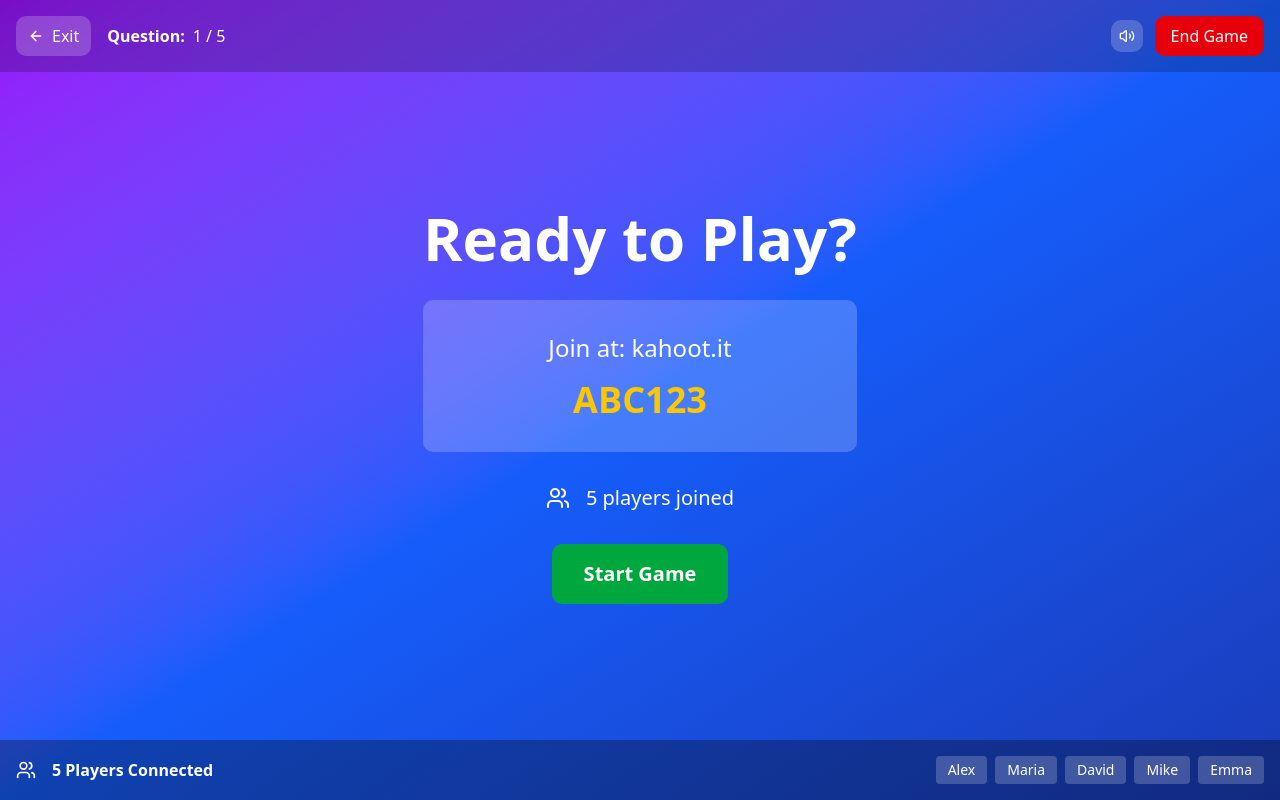
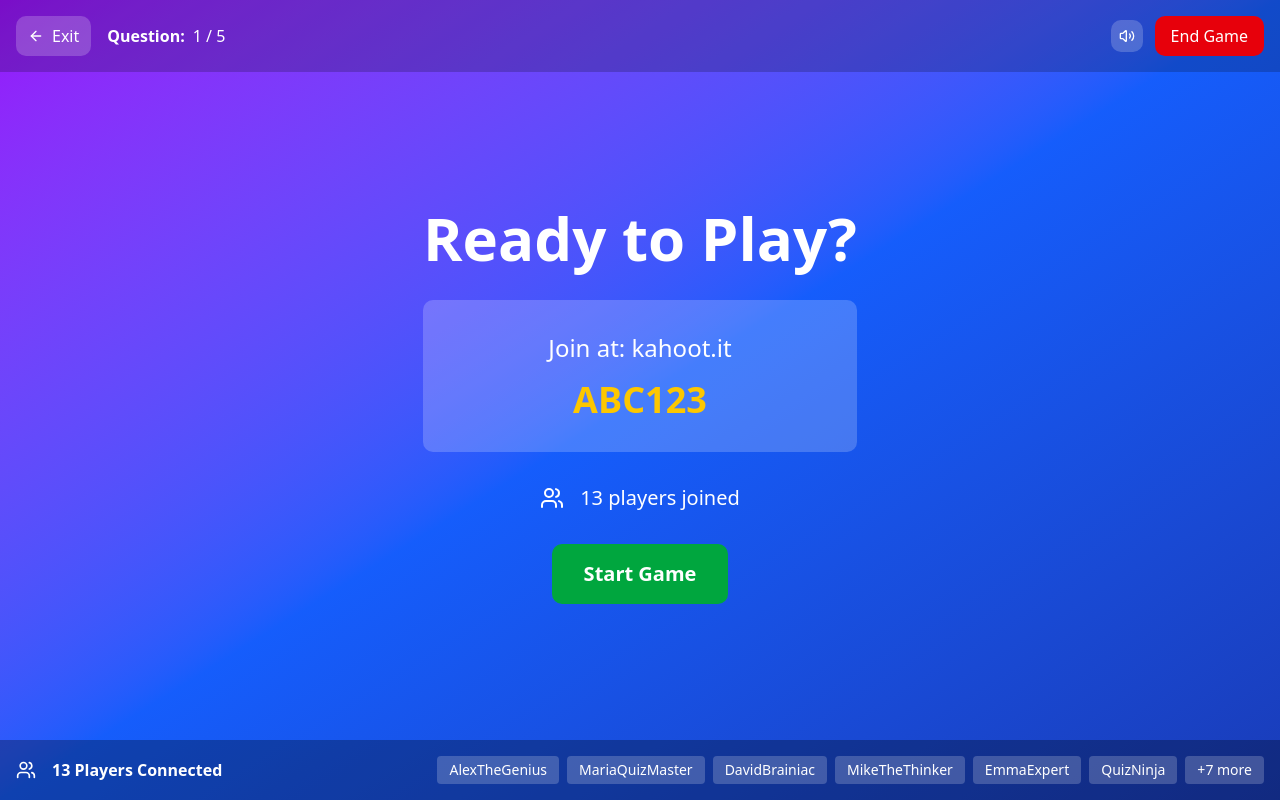
Before and after one commit to nguyenhieutrung97/kahoot, a Next.js app: page /admin/question/1/play in a window 1280 px wide. Built offline with nearby package versions, Linux system fonts and the light colour scheme.

Commit message:
Enhance player data with more realistic examples
cgen-4966528058414086afc4b269f3c5ff64

```diff
--- a/src/app/admin/question/[id]/play/page.tsx
+++ b/src/app/admin/question/[id]/play/page.tsx
@@ -100,12 +100,21 @@ export default function PlayAdminPage() {
 
   // Sample players - in real app, this would be live data
   const [players, setPlayers] = useState<Player[]>([
-    { id: '1', name: 'Alex', score: 2450, isConnected: true },
-    { id: '2', name: 'Maria', score: 2380, isConnected: true },
-    { id: '3', name: 'David', score: 2200, isConnected: true },
-    { id: '4', name: 'Sarah', score: 2100, isConnected: false },
-    { id: '5', name: 'Mike', score: 1950, isConnected: true },
-    { id: '6', name: 'Emma', score: 1800, isConnected: true },
+    { id: '1', name: 'AlexTheGenius', score: 2450, isConnected: true },
+    { id: '2', name: 'MariaQuizMaster', score: 2380, isConnected: true },
+    { id: '3', name: 'DavidBrainiac', score: 2200, isConnected: true },
+    { id: '4', name: 'SarahSmart', score: 2100, isConnected: false },
+    { id: '5', name: 'MikeTheThinker', score: 1950, isConnected: true },
+    { id: '6', name: 'EmmaExpert', score: 1800, isConnected: true },
+    { id: '7', name: 'QuizNinja', score: 1750, isConnected: true },
+    { id: '8', name: 'BrainStorm', score: 1690, isConnected: true },
+    { id: '9', name: 'SmartCookie', score: 1620, isConnected: true },
+    { id: '10', name: 'ThinkFast', score: 1580, isConnected: true },
+    { id: '11', name: 'KnowledgeSeeker', score: 1520, isConnected: false },
+    { id: '12', name: 'QuizHero', score: 1450, isConnected: true },
+    { id: '13', name: 'BrainPower', score: 1380, isConnected: true },
+    { id: '14', name: 'MindReader', score: 1320, isConnected: true },
+    { id: '15', name: 'QuickThink', score: 1250, isConnected: true },
   ]);
 
   const currentQuestion = questions[currentQuestionIndex];
```
